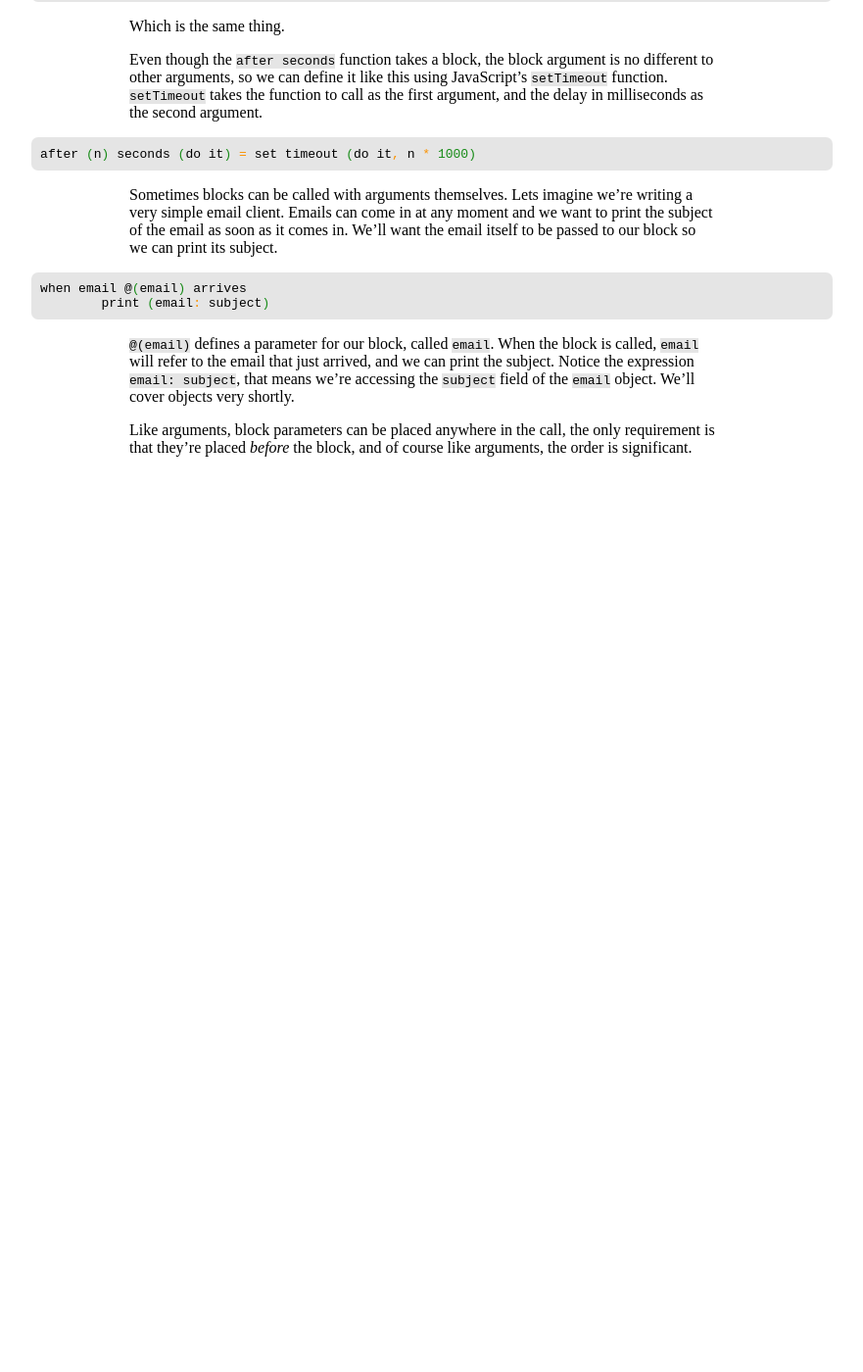
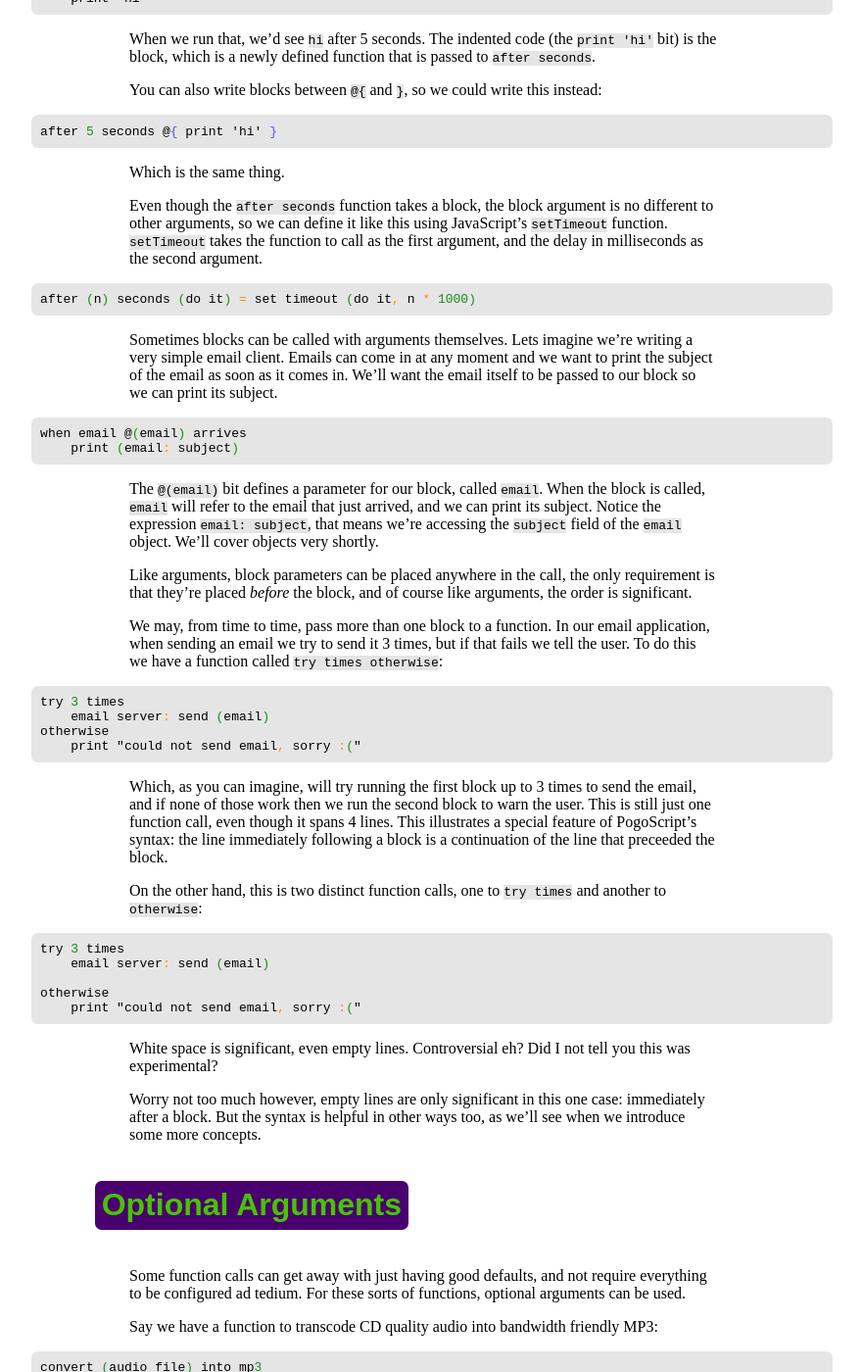
Before and after one commit to featurist/pogoscript, a Jekyll site: the page built from guide.md, in a window 1280 px wide and 1400 px high, scrolled down 3272 px. Shown: the whole window at 98% size, without its empty margins (208-1089 px from the left). Built offline with Jekyll 4.4.1, drawn with Linux system fonts in a browser that asks for light colours; before the commit the page ends 3775 px from its top, so only the background shows below that; some of the changed text lies outside the part shown.

Commit message:
splats, optionals

```diff
--- a/guide.md
+++ b/guide.md
@@ -10,91 +10,98 @@
 
 The first, most basic, and most surprising feature of the language is variables. In PogoScript variable names can contain spaces, ala:
 
-	wind speed = 25
+    wind speed = 25
 
 Here we've declared and initialised a new variable called `wind speed`. And now we can assign a new value to it too:
 
-	wind speed = 13
+    wind speed = 13
 
 Variables can contain spaces, but the same variables can be written using camel case too and amount to the same thing:
 
-	windSpeed
-	=> 13
+    windSpeed
+    => 13
 
 # Functions
 
 Variables are the building blocks, but functions have all the fun. In PogoScript functions are called by passing arguments. Arguments can be numbers, strings or other expressions like variables or indeed other functions.
 
-	is (wind speed) strong enough for my kite?
+    is (wind speed) strong enough for my kite?
 
 Here we called a function named `is strong enough for my kite`. We passed one argument in parenthesis, `wind speed`. The question mark `?` on the end is optional but it helps it to be read like a question.
 
 The actual position of the arguments does not matter, in fact, we could call the same function like this:
 
-	(wind speed) is strong enough for my kite?
+    (wind speed) is strong enough for my kite?
 
 Or
 
-	is strong enough for my (wind speed) kite?
+    is strong enough for my (wind speed) kite?
 
 Neither of which read as well as the first, but are nevertheless effectively the same thing.
 
 As with variables, function names can be written in camel case, so we could write it in classical JavaScript style too:
 
-	isStrongEnoughForMyKite(windSpeed)
+    isStrongEnoughForMyKite(windSpeed)
 
 Eventually, you'll want to define your own functions too. Like variables, we use equals `=`, like this:
 
-	is (wind speed) too strong for my kite? = wind speed > 30
+    is (wind speed) too strong for my kite? = wind speed > 30
+
+We can also drop the function's body onto an indented line like this:
+
+    is (wind speed) too strong for my kite? =
+        wind speed > 30
+
+The last statement in a function is the functions ultimate value.
 
 These are simple functions, but there are other ways functions can be called, and it's all to do with how the arguments are written. For example, lets imagine we have a function called `sum`, it returns the sum of the numbers you pass to it.
 
-	sum 1 2 3
-	=> 6
+    sum 1 2 3
+    => 6
 
 Notice how the numbers didn't need parenthesis? Numbers and strings don't need to be in parenthesis, but there's nothing stopping you from using them:
 
-	sum (1) (2) (3)
-	=> 6
+    sum (1) (2) (3)
+    => 6
 
 In fact, you can use brackets for some arguments and not for others:
 
-	sum (1) 2 (3)
-	=> 6
+    sum (1) 2 (3)
+    => 6
 
 If two arguments are next to each other, they can be in the same parantheses and separated by commas:
 
-	sum (1, 2) 3
-	=> 6
+    sum (1, 2) 3
+    => 6
 
 Or
 
-	sum (1, 2, 3)
-	=> 6
+    sum (1, 2, 3)
+    => 6
 
 Now all of the above is true if there is a name, in this case `sum`. It's time to introduce some new terminology to help us: all of the examples you've seen so far are *forms*. A form is a list of words, numbers, strings and expressions in parentheses. (They can also contain blocks and parameters, but we'll get to that soon.) A form has a name if it contains some words, like our `sum` example above. If a form doesn't have a name, for example, if it's all arguments like this:
 
-	(sum, 1, 2, 3)
+    (sum, 1, 2, 3)
 
 Then the *first* argument is taken as the function and the remaining arguments the arguments to that function. So the following forms are functionally identical:
 
-	(sum, 1, 2, 3)
-	sum 1 2 3
-	(sum) 1 2 3
+    (sum, 1, 2, 3)
+    sum 1 2 3
+    (sum) 1 2 3
 
 If there's only *one* argument and no name, then that argument is taken as a value, not a function, and it's not called. So the following are identical:
 
-	(wind speed)
-	wind speed
+    (wind speed)
+    wind speed
 
 So how can you call a function if it has no arguments? There are three ways to do this, the first should be familiar to many programmers:
 
-	sum()
+    sum()
 
 And you can use either the question mark `?` at the end of the form, which we've seen before, or the exclamation mark `!`.
 
-	sum!
-	sum?
+    sum!
+    sum?
 
 Whether you use `()`, `?` or `!` matters not at all, but your selection would be based on a convention:
 
@@ -110,24 +117,123 @@
 
 Lets say we have a function called `after seconds` which takes a number of seconds to wait, and a function to call when it's stopped waiting:
 
-	after 5 seconds
-		print 'hi'
+    after 5 seconds
+        print 'hi'
 
-When we called that, we'd see `hi` after 5 seconds. The indented code (the `print 'hi'`) is the block, which is a newly defined function that is passed to `after seconds`. You can also write blocks between `@{` and `}`, so we could write this instead:
+When we run that, we'd see `hi` after 5 seconds. The indented code (the `print 'hi'` bit) is the block, which is a newly defined function that is passed to `after seconds`.
 
-	after 5 seconds @{ print 'hi' }
+You can also write blocks between `@{` and `}`, so we could write this instead:
+
+    after 5 seconds @{ print 'hi' }
 
 Which is the same thing.
 
 Even though the `after seconds` function takes a block, the block argument is no different to other arguments, so we can define it like this using JavaScript's `setTimeout` function. `setTimeout` takes the function to call as the first argument, and the delay in milliseconds as the second argument.
 
-	after (n) seconds (do it) = set timeout (do it, n * 1000)
+    after (n) seconds (do it) = set timeout (do it, n * 1000)
 
 Sometimes blocks can be called with arguments themselves. Lets imagine we're writing a very simple email client. Emails can come in at any moment and we want to print the subject of the email as soon as it comes in. We'll want the email itself to be passed to our block so we can print its subject.
 
-	when email @(email) arrives
-		print (email: subject)
+    when email @(email) arrives
+        print (email: subject)
 
-`@(email)` defines a parameter for our block, called `email`. When the block is called, `email` will refer to the email that just arrived, and we can print the subject. Notice the expression `email: subject`, that means we're accessing the `subject` field of the `email` object. We'll cover objects very shortly.
+The `@(email)` bit defines a parameter for our block, called `email`. When the block is called, `email` will refer to the email that just arrived, and we can print its subject. Notice the expression `email: subject`, that means we're accessing the `subject` field of the `email` object. We'll cover objects very shortly.
 
 Like arguments, block parameters can be placed anywhere in the call, the only requirement is that they're placed *before* the block, and of course like arguments, the order is significant.
+
+We may, from time to time, pass more than one block to a function. In our email application, when sending an email we try to send it 3 times, but if that fails we tell the user. To do this we have a function called `try times otherwise`:
+
+    try 3 times
+        email server: send (email)
+    otherwise
+        print "could not send email, sorry :("
+
+Which, as you can imagine, will try running the first block up to 3 times to send the email, and if none of those work then we run the second block to warn the user. This is still just one function call, even though it spans 4 lines. This illustrates a special feature of PogoScript's syntax: the line immediately following a block is a continuation of the line that preceeded the block.
+
+On the other hand, this is two distinct function calls, one to `try times` and another to `otherwise`:
+
+    try 3 times
+        email server: send (email)
+
+    otherwise
+        print "could not send email, sorry :("
+
+White space is significant, even empty lines. Controversial eh? Did I not tell you this was experimental?
+
+Worry not too much however, empty lines are only significant in this one case: immediately after a block. But the syntax is helpful in other ways too, as we'll see when we introduce some more concepts.
+
+# Optional Arguments
+
+Some function calls can get away with just having good defaults, and not require everything to be configured ad tedium. For these sorts of functions, optional arguments can be used.
+
+Say we have a function to transcode CD quality audio into bandwidth friendly MP3:
+
+    convert (audio file) into mp3
+
+This function would come with some useful defaults for bitrate, say 128kbps. But no doubt at some point we'd like to be able to override that, so we could call it like this:
+
+    convert (audio file) into mp3; bitrate '320kbps'
+
+This passes an additional named argument to the function. This is indeed a JavaScript hash object, which we'll see covered shortly. To accept this argument, for example, if we were defining this function ourselves, we'd write something like this:
+
+    convert (audio file) into mp3; bitrate '128kbps' =
+        // code to convert an audio file into mp3 with bitrate
+
+When the function is defined, the default value can be specified, as `128kbps` is above. Of course, this isn't always necessary, and you could have no default too:
+
+    convert (audio file) into mp3; bitrate =
+        // ...
+
+In which case, the value of bitrate not specified at all would be `undefined`.
+
+MP3 also defines Variable Bitrate and Constant Bitrate, so we could add that to our function. When calling the function, if you just specify the key, then it will have a value of `true`.
+
+    convert (audio file) into mp3; vbr
+
+Here we've called the function specifying the optional argument `vbr` to be true. It's the same as this:
+
+    convert (audio file) into mp3; vbr (true)
+
+# Splat Arguments
+
+Some functions can accept an arbitrary number of arguments. Our hypothetical `sum` above was one of them. To acheive this, we use *splats*, which is some Ruby terminology for being able to access a number of arguments as one.
+
+Lets (finally) implement our `sum` function:
+
+    sum (numbers, ...) =
+        sum so far = 0
+
+        for each @(number) in (numbers)
+            sum so far = sum so far + number
+
+        sum so far
+
+When we put some ellipses after `numbers`, we're saying that `numbers` represents all the arguments passed to `sum`. Likewise, if we had a list of numbers that we wanted to pass to `sum` when we called it, we could also use the ellipses:
+
+    our numbers = [1, 2, 3]
+    sum (our numbers, ...)
+
+Which would be the same as:
+
+    sum 1 2 3
+
+When defining a function, we can only define one splat parameter, but we can continue to have other non-splat parameters before and after it. For example, the following would work:
+
+    sum (first, second, middle numbers, ..., last) =
+        // ...
+
+But for calling a function, we can specify as many splats as we're happy to:
+
+    small numbers [1, 2, 3]
+    large numbers [7, 8, 9]
+
+    sum (small numbers) ... 4 5 6 (large numbers) ...
+
+The only other restriction when defining functions is that splat parameters cannot be used alongside optional parameters - the following is not allowed:
+
+    sum (args, ...); quickly =
+        // ...
+
+The reason is that since optional arguments are optionally passed, we can never be sure whether an argument belongs in the splat or if it's the optional argument. A technical detail, but nonetheless restrictive.
+
+# Objects
```
